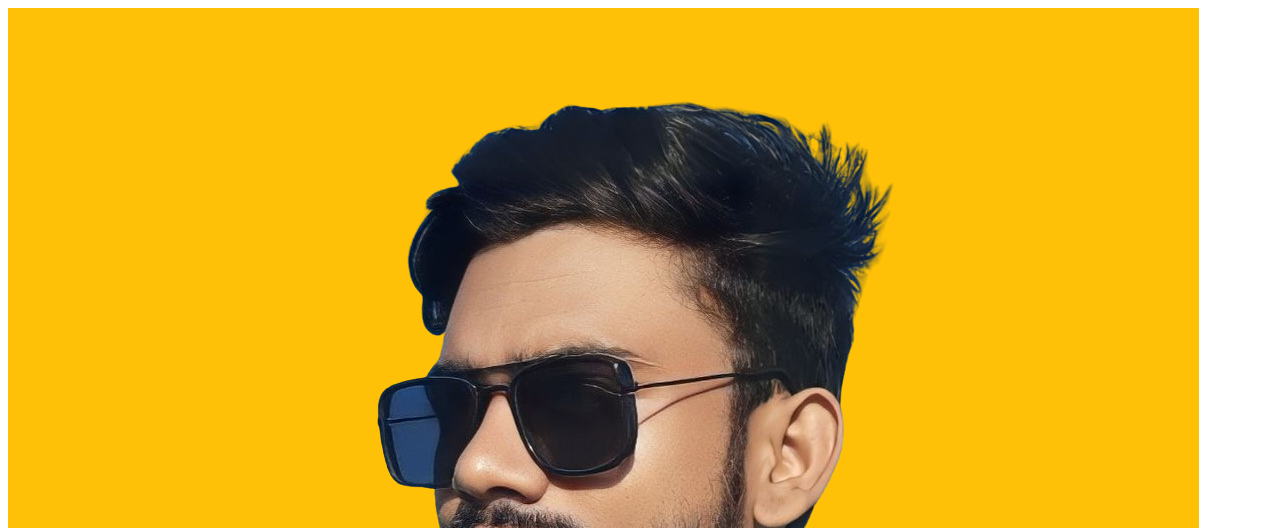
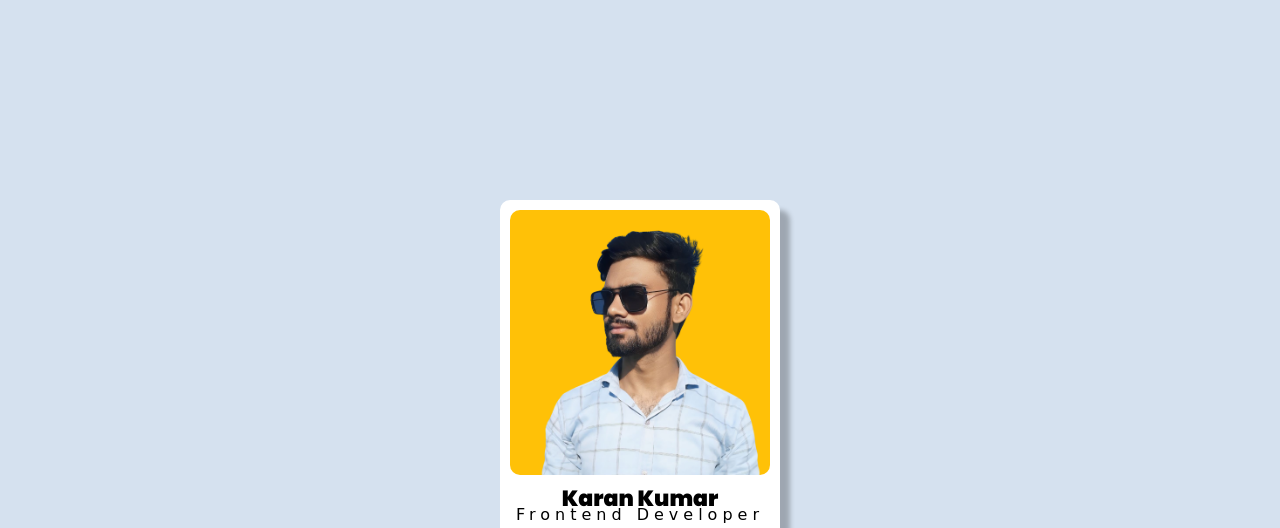
Before and after one commit to thekarancode0/ProfileCard, a plain HTML site: page index.html in a window 1280 px wide. Shown: the top 528 px of the page. Drawn offline with Linux system fonts and the light colour scheme.

Commit message:
Update style.css file name

```diff
--- a/index.html
+++ b/index.html
@@ -5,7 +5,7 @@
     <meta name="viewport" content="width=device-width, initial-scale=1.0">
     <title>Document</title>
     <link rel="stylesheet" href="https://cdnjs.cloudflare.com/ajax/libs/font-awesome/6.6.0/css/all.min.css">
-    <link rel="stylesheet" href="card.css">
+    <link rel="stylesheet" href="style.css">
 </head>
 <body>
     <div class="card">
```
